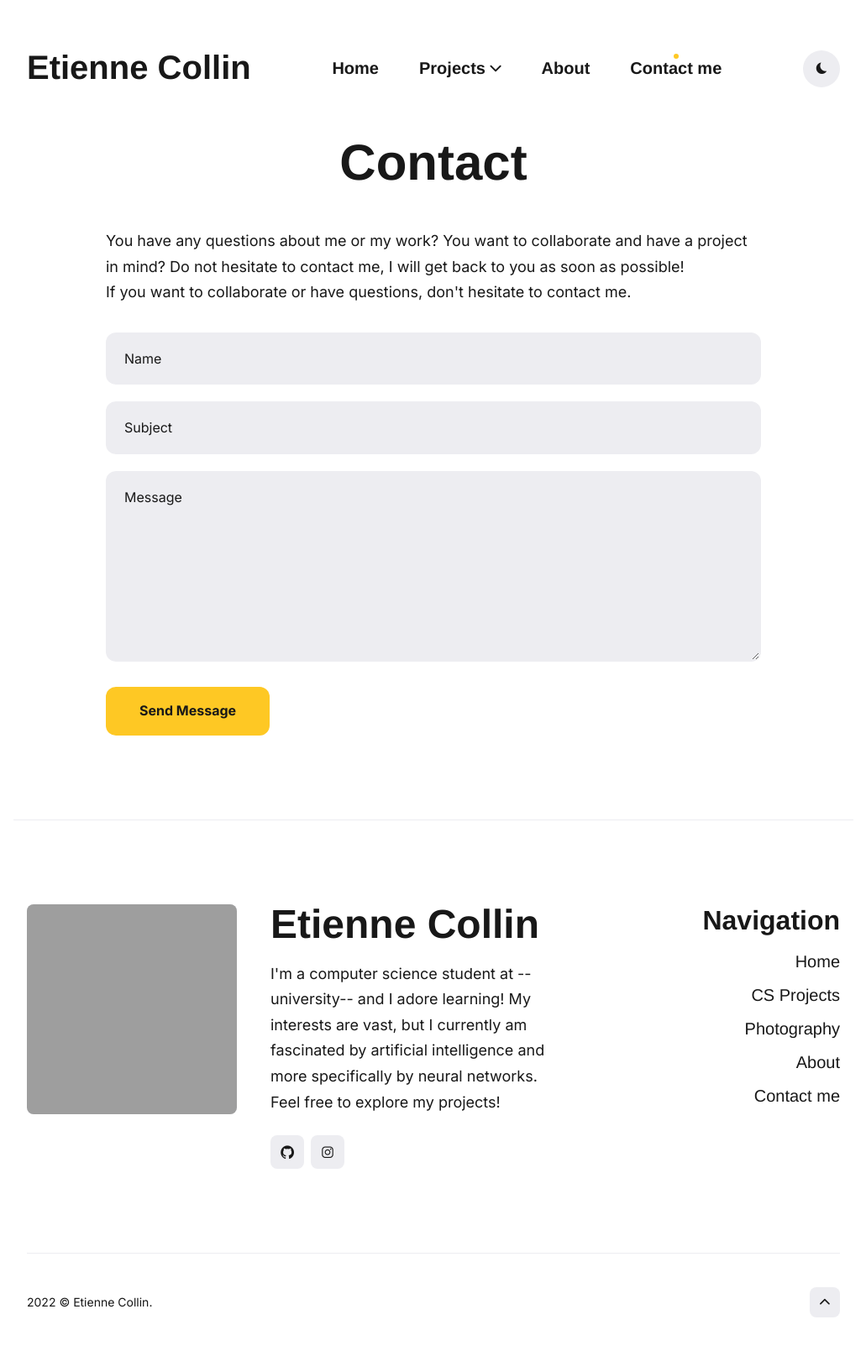
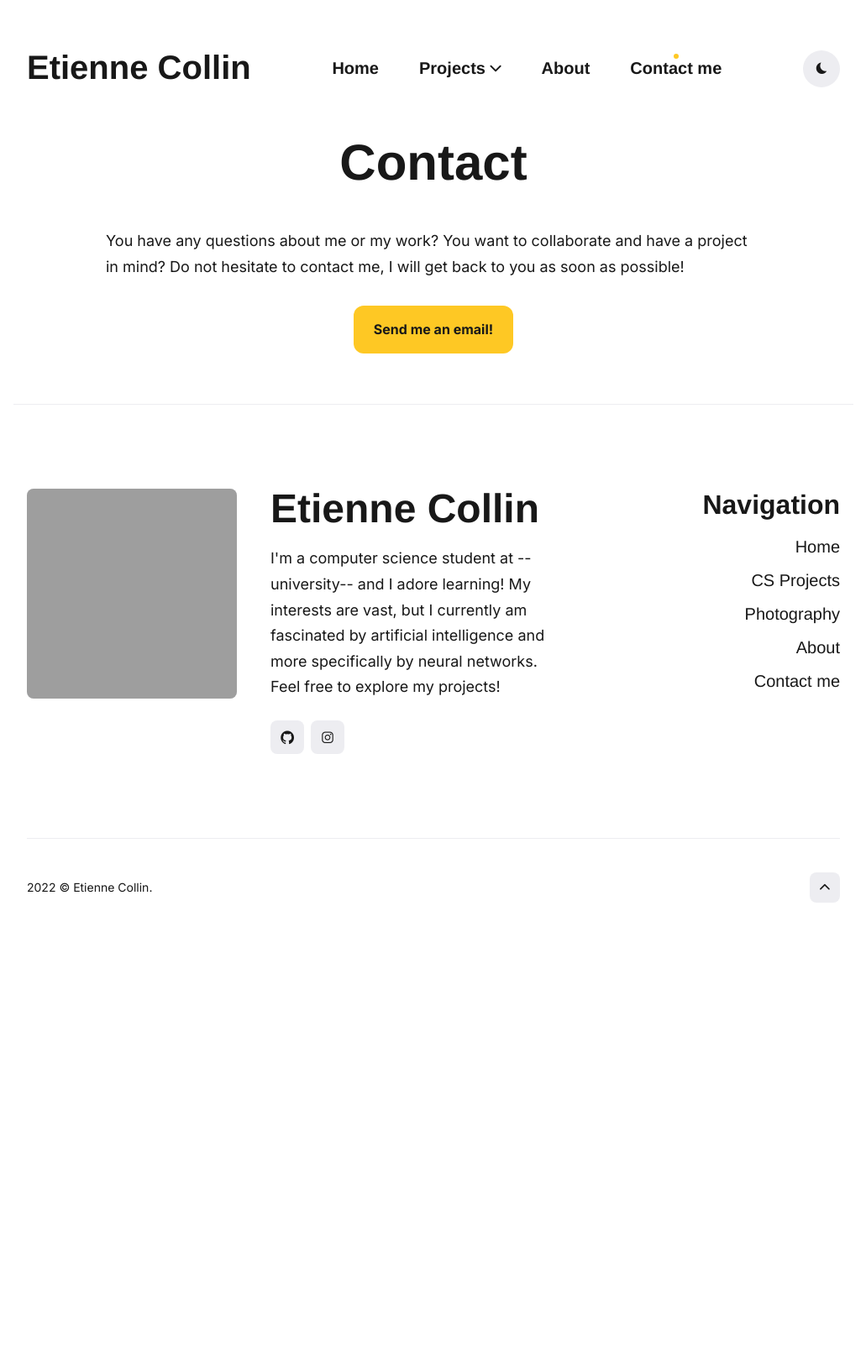
Before and after one commit to etiennecollin/etiennecollin.github.io, a Jekyll site: the page built from _pages/contact.html, in a window 1280 px wide. Shown: the whole page at 84% size, without its empty margins (124-1155 px from the left). Built offline with Jekyll 4.4.1, drawn with Linux system fonts in a browser that asks for light colours; nearby versions of some CDN libraries; some web fonts are replaced; after the commit the page ends 1115 px from its top, so only the background shows below that; grey boxes are pictures that could not be loaded.

Commit message:
Update contact form

```diff
--- a/_pages/contact.html
+++ b/_pages/contact.html
@@ -9,7 +9,13 @@ You have any questions about me or my work?
 You want to collaborate and have a project in mind?
 Do not hesitate to contact me, I will get back to you as soon as possible!
 
-<div class="form-box">
+<div style="text-align:center">
+	<br>
+	<button class="button button--small" onclick="location.href='mailto:{{site.data.settings.contact.email}}';" type="button">Send me an email!</button>
+</div>
+
+<!-- Version of the form to use with basic email but formatting of email content broken -->
+<!-- <div class="form-box">
   <div class="contact-head">
     {% if site.data.settings.contact.description %}
       <p class="contact-description">{{site.data.settings.contact.description}}</p>
@@ -32,7 +38,7 @@ Do not hesitate to contact me, I will get back to you as soon as possible!
       <button class="button button--primary" type="submit" value="Send">Send Message</button>
     </div>
   </form>
-</div>
+</div> -->
 
 <!-- Version of the form to use with FormSpree -->
 <!-- <div class="form-box">
```
